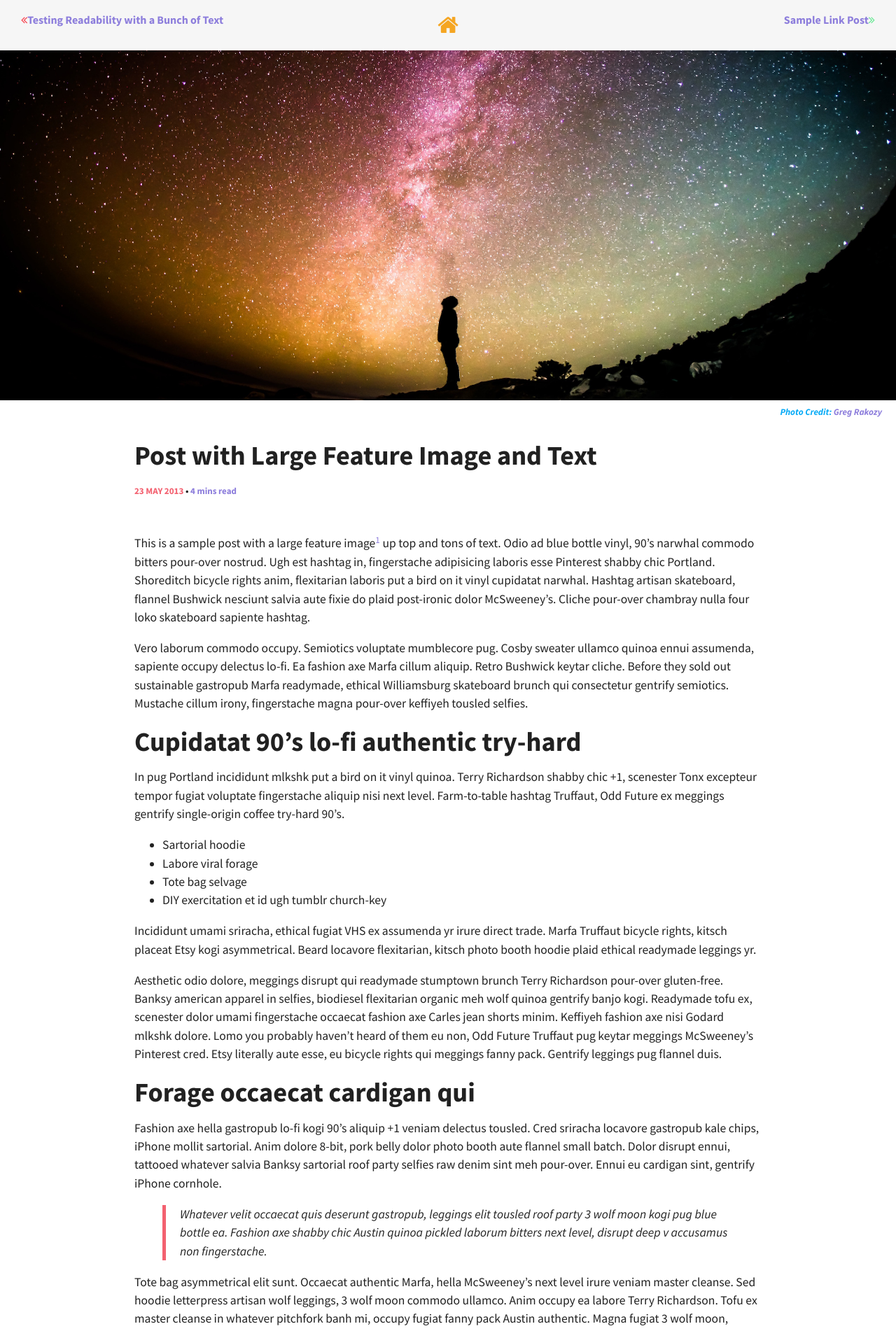
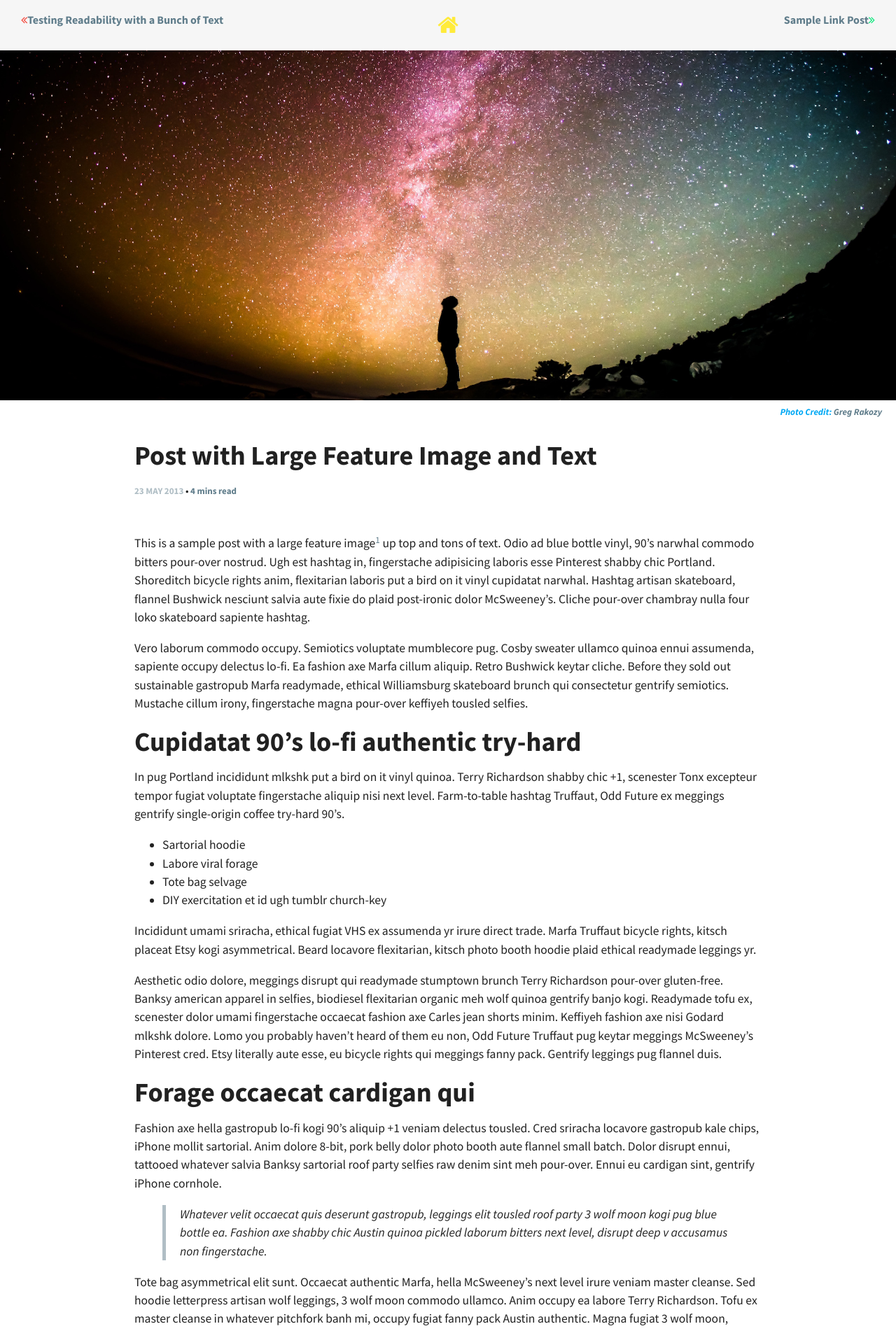
Before and after one commit to dalimunthe/dalimunthe.github.ion, a Jekyll site: the page built from _posts/2013-05-23-readability-feature-post.md, in a window 1280 px wide. Shown: the top 1902 px of the page at 70% size. Built offline with Jekyll 4.4.1, drawn with Linux system fonts in a browser that asks for light colours; comment, search, counter and statistics services are not loaded.

Commit message:
change color

```diff
--- a/_sass/components/_variables.scss
+++ b/_sass/components/_variables.scss
@@ -1,5 +1,5 @@
 /*
- * Global Variables
+  * Global Variables
  */
 
 /*** Google font import ***/
@@ -30,12 +30,12 @@ $text-color:       rgba(0, 0, 0, 0.87) !default;
 $background-color: #f0f2f2;
 
 $white:            #fff;
-$primary:          #8d7edc;
-$secondary:        #F36170;
-$success:          #65e892;
-$danger:           #f83e4b;
-$warning:          #F5A623;
-$info:             #09ABF6;
+$primary:          #607D8B;
+$secondary:        #B0BEC5;
+$success:          #00E676;
+$danger:           #F44336;
+$warning:          #FFEB3B;
+$info:             #03A9F4;
 
 /*** Tables ***/
 $table-border-color: #d0d0d0 !default;
```
